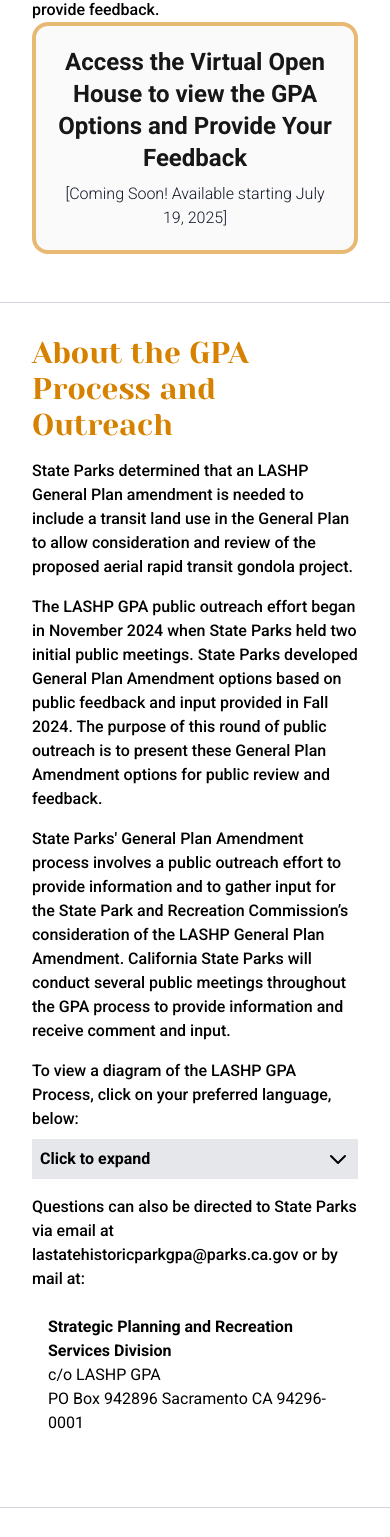
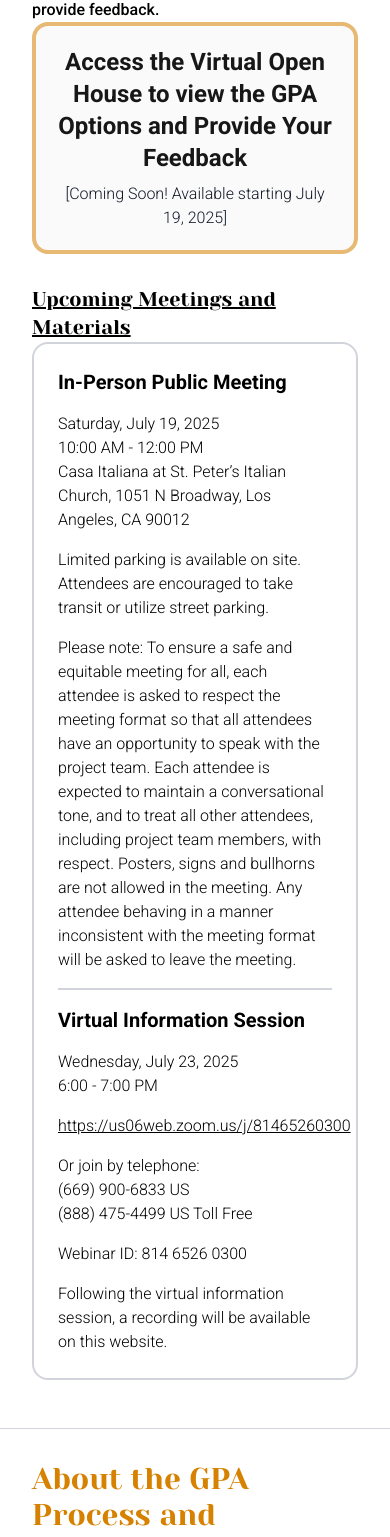
Before and after one commit to AECOMVizStudio/la_art, a React (Vite) app: page / in a window 390 px wide. Shown: the part 1222-2759 px from the top of the page. Built offline with nearby package versions, Linux system fonts and the light colour scheme.

Commit message:
meetings box styling and responsiveness

```diff
--- a/src/components/children/Headings/GeneralPlan.tsx
+++ b/src/components/children/Headings/GeneralPlan.tsx
@@ -1,10 +1,6 @@
-
-
 import FeedbackBox from '../FeedbackBox/FeedbackBox';
 
-// this should be done via looping through an array of objects with the section's data, but I couldn't get it to work in time, so they are just hardcoded.
-// The placement of the links within the body text was proving to be the issue. Maybe if it was concatenated? I'll have to revisit this.
-
+import MeetingsBox from '../MeetingsBox/MeetingsBox';
 
 
 const GeneralPlan = () => {
@@ -25,6 +21,11 @@ const GeneralPlan = () => {
 
       <FeedbackBox />
 
+      <div className='pt-8'>
+        <h2 className='text-xl font-bold yeseva underline'>Upcoming Meetings and Materials</h2>
+        <MeetingsBox />
+      </div>
+
 
 
     </section>
--- /dev/null
+++ b/src/components/children/MeetingsBox/MeetingsBox.tsx
@@ -0,0 +1,48 @@
+const MeetingsBox: React.FC = () => {
+  return (
+    <div className="p-6 rounded-2xl border-2 border-gray-300 md:border-0">
+      {/* Responsive two-column layout: stacks on mobile */}
+      <div className="grid grid-cols-1 md:grid-cols-2 divide-gray-300 divide-y-2 md:divide-y-0 md:divide-x-2">
+        <div className="pr-0 md:pr-4 pb-4 md:pb-0 space-y-4 text-black">
+          {/* Left column */}
+          <h2 className="text-xl font-bold">In-Person Public Meeting</h2>
+          <p>
+            Saturday, July 19, 2025<br />
+            10:00 AM - 12:00 PM<br />
+            Casa Italiana at St. Peter’s Italian Church, 1051 N Broadway, Los Angeles, CA 90012
+          </p>
+          <p>
+            Limited parking is available on site. Attendees are encouraged to take transit or utilize street parking.
+          </p>
+          <p>
+            Please note: To ensure a safe and equitable meeting for all, each attendee is asked to respect the meeting format so that all attendees have an opportunity to speak with the project team. Each attendee is expected to maintain a conversational tone, and to treat all other attendees, including project team members, with respect. Posters, signs and bullhorns are not allowed in the meeting. Any attendee behaving in a manner inconsistent with the meeting format will be asked to leave the meeting.
+          </p>
+        </div>
+        <div className="pt-4 md:pt-0 pl-0 md:pl-4 space-y-4 text-black">
+          {/* Right column */}
+          <h2 className="text-xl font-bold">Virtual Information Session</h2>
+          <p>
+            Wednesday, July 23, 2025<br />
+            6:00 - 7:00 PM
+          </p>
+          <p>
+            <a href="https://us06web.zoom.us/j/81465260300" className="underline">
+              https://us06web.zoom.us/j/81465260300
+            </a>
+          </p>
+          <p>
+            Or join by telephone:<br />
+            (669) 900-6833 US<br />
+            (888) 475-4499 US Toll Free
+          </p>
+          <p>Webinar ID: 814 6526 0300</p>
+          <p>
+            Following the virtual information session, a recording will be available on this website.
+          </p>
+        </div>
+      </div>
+    </div>
+  );
+}
+
+export default MeetingsBox
```
